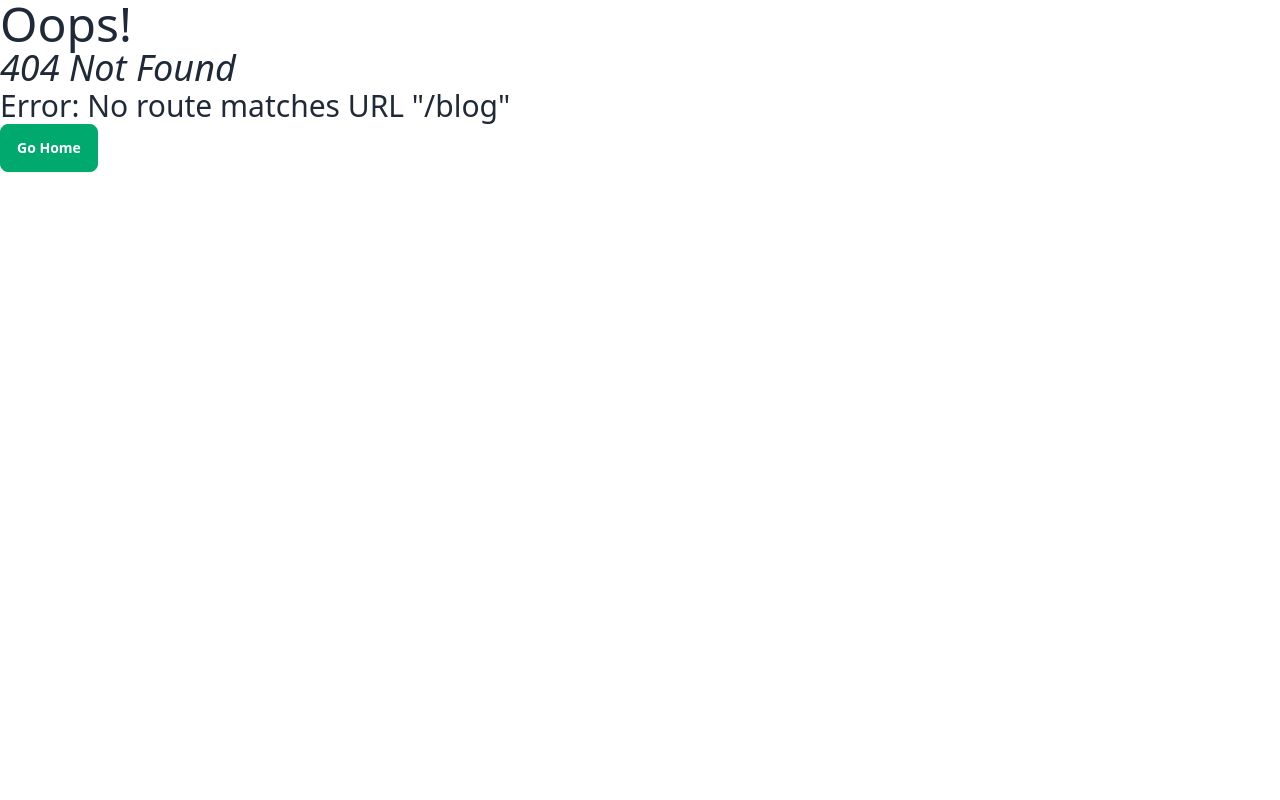
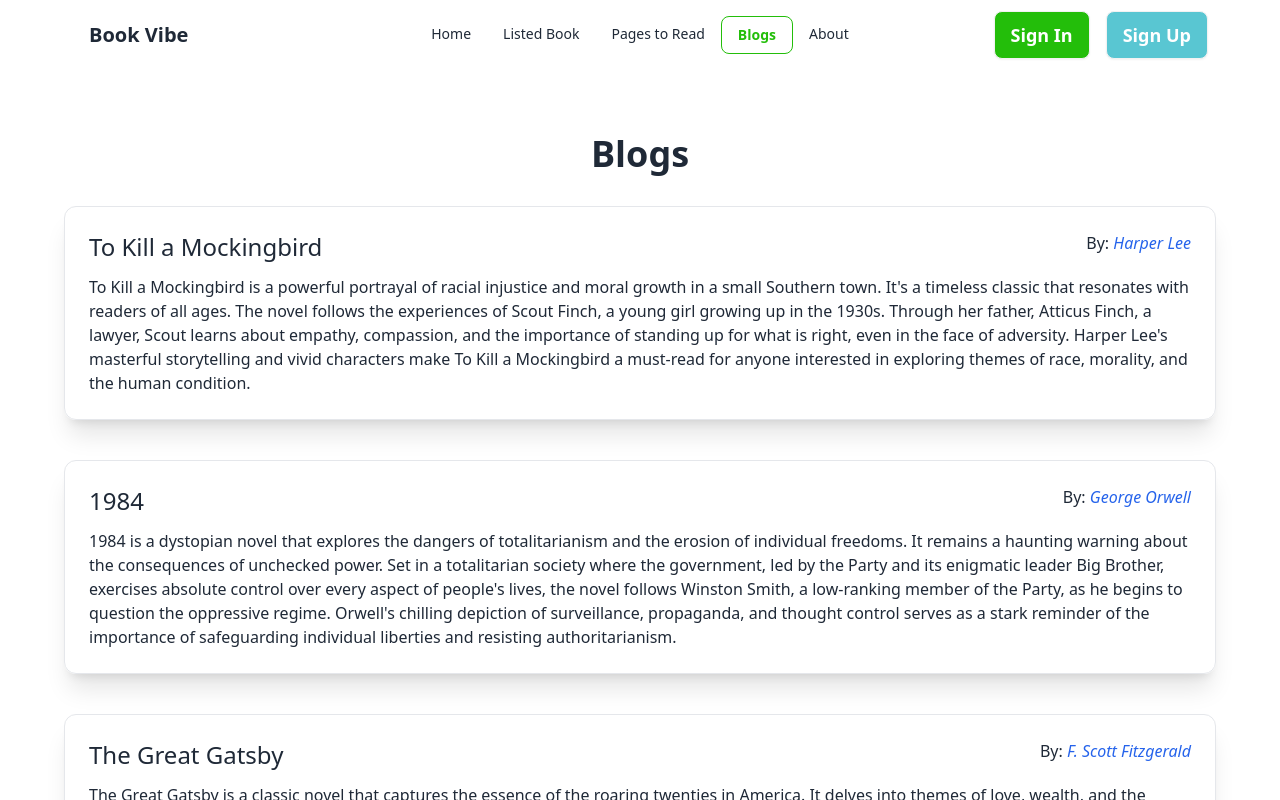
Before and after one commit to Abrarulctg/book-vibe, a React (Vite) app: page /blog in a window 1280 px wide. Before the commit this address had no page. Shown: the top 800 px of the page. Built offline with nearby package versions, Linux system fonts and the light colour scheme.

Commit message:
added Pages to Read and extra two route

```diff
--- /dev/null
+++ b/src/components/About/About.jsx
@@ -0,0 +1,12 @@
+
+const About = () => {
+    return (
+        <div>
+            <div className="flex justify-center my-16">
+                <h1 className="text-4xl">About us</h1>
+            </div>
+        </div>
+    );
+};
+
+export default About;
--- /dev/null
+++ b/src/components/Blog/Blog.jsx
@@ -0,0 +1,25 @@
+import { useLoaderData } from "react-router-dom";
+import SingleBlog from "../SingleBlog/SingleBlog";
+
+const Blog = () => {
+    const books = useLoaderData();
+    console.log(books);
+
+    return (
+        <div>
+            <div className="flex justify-center my-16">
+                <div>
+                    <h1 className="text-4xl text-center mb-8 font-bold">Blogs</h1>
+                    <div>
+                        {
+                            books.map((book, idx) => <SingleBlog book={book} key={idx}></SingleBlog>)
+                        }
+                    </div>
+                </div>
+
+            </div>
+        </div>
+    );
+};
+
+export default Blog;
--- a/src/components/BookDetails/BookDetails.jsx
+++ b/src/components/BookDetails/BookDetails.jsx
@@ -7,7 +7,7 @@ import "react-toastify/dist/ReactToastify.css";
 const BookDetails = () => {
     const books = useLoaderData();
     const { bookId } = useParams();
-    console.log(bookId);
+    // console.log(bookId);
     const bookIdInt = parseInt(bookId);
     // console.log(books)
 
@@ -85,10 +85,8 @@ const BookDetails = () => {
         const storedBookId = getStoredBooks(bookIdInt)
         // console.log(storedBookId);
         const matchedBookId = storedBookId.find(storedBkId => storedBkId === bookIdInt);
-
         const wishListedBookId = getWishListedBooks(bookIdInt)
         // console.log('wishlisted Id:', wishListedBookId);
-
         const matchedWishlistedBookId = wishListedBookId.find(storedWishlistedBookId => storedWishlistedBookId === bookIdInt)
         // console.log('matched id: ', matchedWishlistedBookId);
         if (matchedBookId === bookIdInt || matchedWishlistedBookId === bookIdInt) {
--- a/src/components/ErrorPage/ErrorPage.jsx
+++ b/src/components/ErrorPage/ErrorPage.jsx
@@ -1,16 +1,24 @@
 import { Link, useRouteError } from "react-router-dom";
+import Header from "../Header.jsx/Header";
+import Footer from "../Footer/Footer";
 
 const ErrorPage = () => {
     const error = useRouteError();
     console.log(error)
     return (
         <div>
-            <h1 className="text-5xl">Oops!</h1>
-            <p className="text-4xl">
-                <i>{error.status} {error.statusText || error.message}</i>
-            </p>
-            <p className="text-3xl">{error.data}</p>
-            <Link className="btn btn-success text-bold text-white" to='/'>Go Home</Link>
+            <Header></Header>
+            <div className="flex justify-center my-16">
+                <div className="text-center  space-y-4">
+                    <h1 className="text-5xl">Oops!</h1>
+                    <p className="text-4xl">
+                        <i>{error.status}  Page {error.statusText || error.message}</i>
+                    </p>
+                    <p className="text-3xl">{error.data}</p>
+                    <Link className="btn btn-success text-bold text-white" to='/'>Go Home</Link>
+                </div>
+            </div>
+            <Footer></Footer>
         </div>
     );
 };
--- a/src/components/Header.jsx/Header.jsx
+++ b/src/components/Header.jsx/Header.jsx
@@ -6,6 +6,8 @@ const Header = () => {
         <li><NavLink to="/">Home</NavLink></li>
         <li><NavLink to="/listed-books">Listed Book</NavLink></li>
         <li><NavLink to="/pagesToRead">Pages to Read</NavLink></li>
+        <li><NavLink to="/blog">Blogs</NavLink></li>
+        <li><NavLink to="/about">About</NavLink></li>
     </>
     return (
         <div>
--- a/src/components/ListedBooks/ListedBooks.jsx
+++ b/src/components/ListedBooks/ListedBooks.jsx
@@ -2,6 +2,7 @@ import { useLoaderData } from "react-router-dom";
 import { getStoredBooks, getWishListedBooks } from "../utility/LocalStorage";
 import { useEffect, useState } from "react";
 import ListedBookSingle from "../ListedBookSingle/ListedBookSingle";
+import { IoIosArrowDown } from "react-icons/io";
 
 
 const ListedBooks = () => {
@@ -13,11 +14,6 @@ const ListedBooks = () => {
     const [displayWishListedBooks, setDisplayWishListedBooks] = useState([]);
 
     const books = useLoaderData();
-
-    // const readListBookId = getStoredBooks();
-    // const wishlistedBooksId = getWishListedBooks();
-
-
 
     useEffect(() => {
         const readListBookId = getStoredBooks();
@@ -35,14 +31,11 @@ const ListedBooks = () => {
     }, []);
     // console.log("displaying from state read list", displayReadListedBooks)
 
-
-
-
     useEffect(() => {
-        const wishlistedBooksId = getWishListedBooks();
+        const wishListedBooksId = getWishListedBooks();
         const wishListedBooks = [];
         for (const book of books) {
-            for (const id of wishlistedBooksId) {
+            for (const id of wishListedBooksId) {
                 if (id === book.bookId) {
                     wishListedBooks.push(book);
                 }
@@ -54,6 +47,64 @@ const ListedBooks = () => {
     // console.log("Displaying from state wishlist", displayWishListedBooks);
 
 
+
+
+    //////////// Sorting try start  || this code will not effect to main code
+    // this ids are called for sorting list
+    const readListBookIds = getStoredBooks();
+    const wishlistedBookIds = getWishListedBooks();
+    console.log("before sort:", readListBookIds)
+
+    const sortedReadListBookIds = readListBookIds.sort(function (a, b) { return b - a });
+    console.log("after sort:", sortedReadListBookIds)
+
+    const sortedBooks = [];
+    const wishListedBooksSort = [];
+    for (const book of books) {
+        for (const id of readListBookIds) {
+            if (id === book.bookId) {
+                wishListedBooksSort.push(book);
+            }
+        }
+    }
+    const { rating } = wishListedBooksSort;
+    console.log(wishListedBooksSort, rating)
+    // for (const book of books) {
+    //     if (book.totalPages > book[0].totalPages) {
+    //         sortedBooks.push(book);
+    //     }
+    // }
+    // console.log(sortedBooks);
+
+    // Function to Sort Data
+    const handleSortBooks = sort => {
+        console.log('btn clicked', sort)
+        if (sort === 'all') {
+            setDisplayReadListedBooks(readListedBooks)
+        }
+        else if (sort === 'rating') {
+
+            // const descendingBooksByRating = readListedBooks.rating.sort(function (a, b) { return b - a });
+            // const remoteJobs = readListedBooks.filter(job => job.remote_or_onsite === "Remote")
+            setDisplayReadListedBooks(descendingBooksByRating);
+            console.log(descendingBooksByRating)
+        }
+        else if (sort === 'numberOfPages') {
+            const onsiteJobs = readListedBooks.filter(job => job.remote_or_onsite === "Onsite")
+            setDisplayReadListedBooks(onsiteJobs);
+        }
+
+
+        // else {
+        //     setAppliedJobs(appliedJobs)
+        // }
+    }
+
+    ////// sorting end ///////
+
+
+
+
     return (
         <div>
             <div className="bg-[#1313130d] py-8 text-center rounded-xl my-6">
@@ -61,22 +112,32 @@ const ListedBooks = () => {
             </div>
             <div className="text-center">
                 {/* <button>Sort By</button> */}
-                <select className="select select-bordered bg-[#23BE0A] text-white font-semibold">
-                    <option className="bg-white text-black" selected>All</option>
-                    <option className="bg-white text-black">Rating</option>
+                {/* <select className="select select-bordered bg-[#23BE0A] text-white font-semibold">
+                    <option onChange={() => handleSortBooks('All')} className="bg-white text-black" selected>All</option>
+                    <option onClick={() => handleSortBooks('Rating')} className="bg-white text-black">Rating</option>
                     <option className="bg-white text-black">Number of Pages</option>
                     <option className="bg-white text-black">Published Year</option>
-
-                </select>
+                </select> */}
             </div>
 
+            <div className="text-center">
+                <div className="dropdown w-40">
+                    <div tabIndex={0} role="button" className="btn bg-[#23BE0A] text-white font-semibold flex justify-between"><p>Sort By:</p> <IoIosArrowDown /></div>
+                    <ul tabIndex={0} className="dropdown-content z-[1] menu p-2 shadow bg-base-100 rounded-box w-52">
+                        <li onClick={() => handleSortBooks('all')}><a>All</a></li>
+                        <li onClick={() => handleSortBooks('rating')} className="bg-white text-black"><button>Rating</button></li>
+                        <li onClick={() => handleSortBooks('numberOfPages')} className="bg-white text-black"><button>Number of Pages</button></li>
+                        <li onClick={() => handleSortBooks('publishedYear')} className="bg-white text-black"><button>Published Year</button></li>
+                    </ul>
+                </div>
+            </div>
             {/* Listed Book */}
             <div role="tablist" className="tabs tabs-lifted">
 
-                <input type="radio" name="my_tabs_2" role="tab" className="tab" aria-label="Read Books" checked />
+                <input type="radio" name="my_tabs_2" role="tab" className="tab" aria-label="Read Books" defaultChecked />
                 <div role="tabpanel" className="tab-content bg-base-100 border-base-300 rounded-box p-6">
                     {
-                        readListedBooks.map((book, idx) => <ListedBookSingle book={book} key={idx}></ListedBookSingle>)
+                        displayReadListedBooks.map((book, idx) => <ListedBookSingle book={book} key={idx}></ListedBookSingle>)
                     }
 
                 </div>
--- /dev/null
+++ b/src/components/SingleBlog/SingleBlog.jsx
@@ -0,0 +1,29 @@
+
+import PropTypes from 'prop-types';
+
+const SingleBlog = ({ book }) => {
+    const { bookName, review, author } = book;
+
+    return (
+        <div>
+            <div className="border w-full mb-10 p-6 rounded-xl shadow-xl">
+                <div className="flex justify-between">
+                    <h1 className="text-2xl mb-3">{bookName}</h1>
+
+                    <p>By: <a href="#" className="text-blue-600 italic">{author}</a></p>
+                </div>
+                <p>{review}</p>
+            </div>
+        </div>
+    );
+};
+
+
+
+
+SingleBlog.propTypes = {
+    book: PropTypes.object
+}
+
+
+export default SingleBlog;
--- a/src/components/utility/LocalStorage.js
+++ b/src/components/utility/LocalStorage.js
@@ -1,3 +1,4 @@
+// for Read list Book
 const getStoredBooks = () => {
     const storedBookId = localStorage.getItem('reads-book');
     if (storedBookId) {
@@ -14,6 +15,9 @@ const markAsRead = bookId => {
         localStorage.setItem('reads-book', JSON.stringify(storedBookIds))
     }
 }
+
+
+// For Wishlist
 const getWishListedBooks = () => {
     const storedBookId = localStorage.getItem('wishlist');
     if (storedBookId) {
@@ -31,5 +35,4 @@ const addToWishList = bookId => {
     }
 }
 
-
 export { getStoredBooks, markAsRead, getWishListedBooks, addToWishList }
--- a/src/main.jsx
+++ b/src/main.jsx
@@ -11,6 +11,8 @@ import ListedBooks from './components/ListedBooks/ListedBooks.jsx';
 import ErrorPage from './components/ErrorPage/ErrorPage.jsx';
 import PageToRead from './components/PageToRead/PageToRead.jsx';
 import BookDetails from './components/BookDetails/BookDetails.jsx';
+import Blog from './components/Blog/Blog.jsx';
+import About from './components/About/About.jsx';
 
 const router = createBrowserRouter([
   {
@@ -25,6 +27,15 @@ const router = createBrowserRouter([
       {
         path: "/home",
         element: <Home></Home>
+      },
+      {
+        path: "/blog",
+        element: <Blog></Blog>,
+        loader: () => fetch('/book-data.json'),
+      },
+      {
+        path: "/about",
+        element: <About></About>
       },
       {
         path: '/listed-books',
```
Also changed, not shown: src/components/PageToRead/PageToRead.jsx (+8 -5 lines), src/components/PageToRead/PageToRead.css (added).
